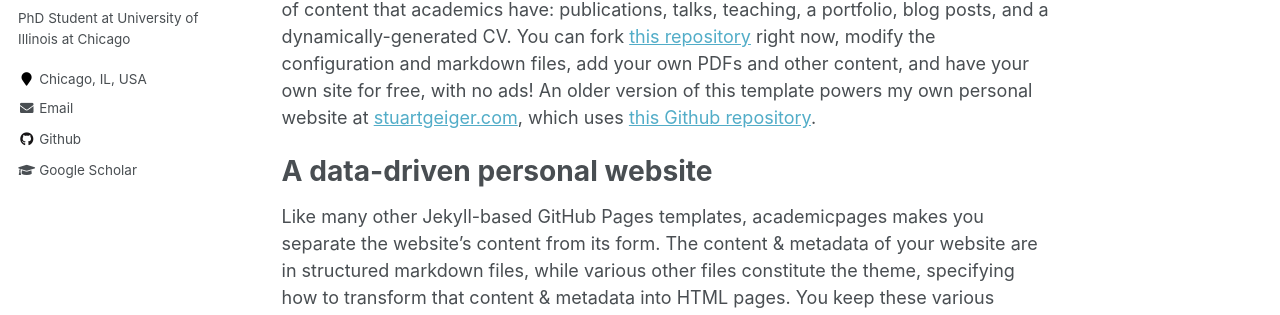
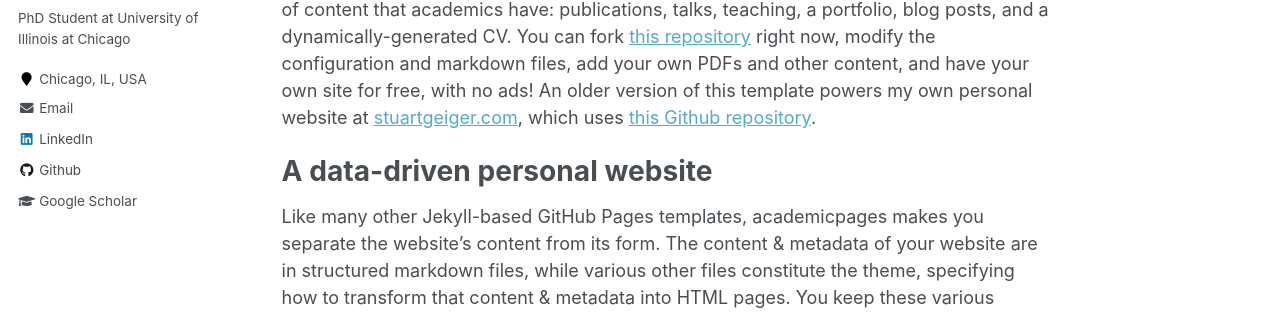
Before and after one commit to ragib06/ragib06.github.io, a Jekyll site: the page built from _pages/about.md, in a window 1280 px wide. Shown: the part 327-642 px from the top of the page. Built offline with Jekyll 4.4.1, drawn with Linux system fonts in a browser that asks for light colours.

Commit message:
Update _config.yml

```diff
--- a/_config.yml
+++ b/_config.yml
@@ -29,7 +29,7 @@
   facebook:
     appid                :
     num_posts            : # 5 (default)
-    colorscheme          : # "light" (default), "dark"
+    colorscheme          : "dark" # "light" (default), "dark"
 staticman:
   allowedFields          : ['name', 'email', 'url', 'message']
   branch                 : "gh-pages" # "master", "gh-pages"
@@ -102,7 +102,7 @@
   instagram        :
   impactstory      : #"https://profiles.impactstory.org/u/xxxx-xxxx-xxxx-xxxx"
   lastfm           :
-  linkedin         :
+  linkedin         : "https://www.linkedin.com/in/ragib06/"
 #   orcid            : "http://orcid.org/yourorcidurl"
   pinterest        :
   soundcloud       :
```
